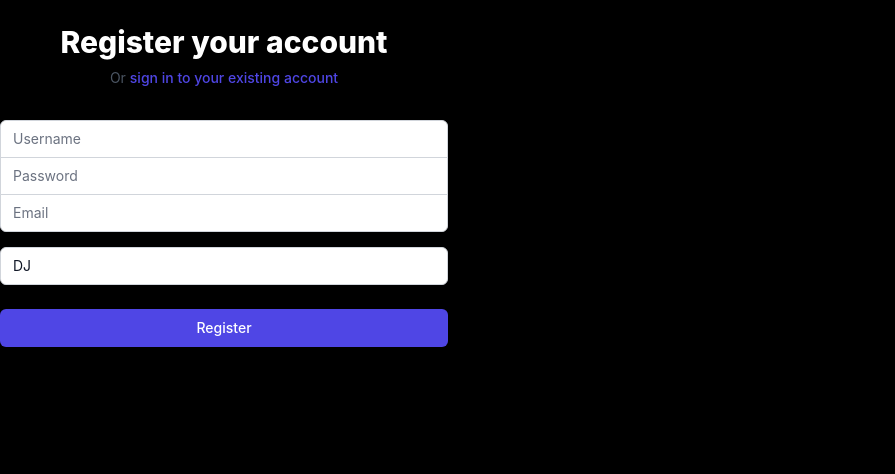
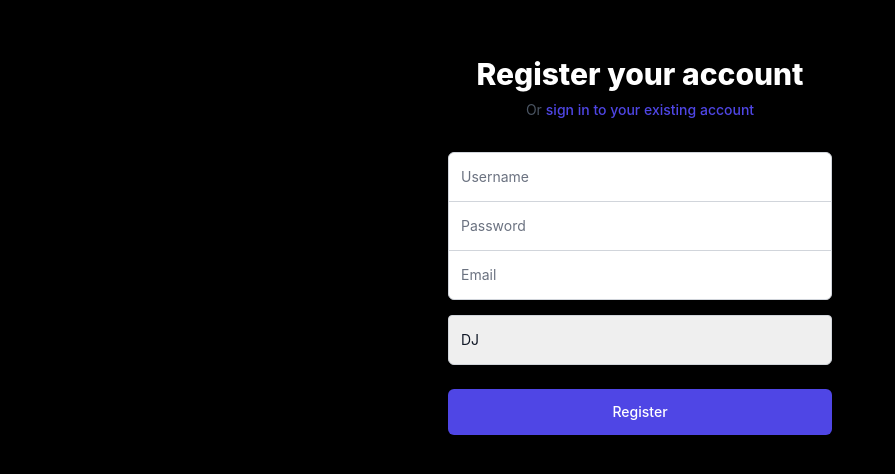
Before and after one commit to carcavallo/djselect, a React (Create React App) app in the folder ui/app/: page / in a window 1280 px wide. Both pictures are taken after a click on the button "register a new account". Shown: the top 474 px of the page, without its empty margins (0-895 px from the left). Built offline with nearby package versions, Linux system fonts and the light colour scheme.

Commit message:
feat: styling

```diff
--- a/ui/app/src/components/Authentication.tsx
+++ b/ui/app/src/components/Authentication.tsx
@@ -1,4 +1,4 @@
-import React, { useState, useEffect } from 'react';
+import React, { useState } from 'react';
 import Login from './forms/Login';
 import Register from './forms/Register';
 
--- a/ui/app/src/components/Dashboard.tsx
+++ b/ui/app/src/components/Dashboard.tsx
@@ -17,16 +17,13 @@ const Dashboard: React.FC = () => {
     }
   }, [error, navigate, notifyError]);
 
-  switch (role) {
-    case 'event_manager':
-      return <EventManager />;
-    case 'dj':
-      return <DJ />;
-    case 'administrator':
-      return <Administrator />;
-    default:
-      return <></>;
-  }
+  return (
+    <div className="min-h-screen flex flex-col items-center justify-center">
+      {role === 'event_manager' && <EventManager />}
+      {role === 'dj' && <DJ />}
+      {role === 'administrator' && <Administrator />}
+    </div>
+  );
 };
 
 export default Dashboard;
--- a/ui/app/src/components/forms/Login.tsx
+++ b/ui/app/src/components/forms/Login.tsx
@@ -37,7 +37,7 @@ const Login: React.FC<LoginProps> = ({ onToggle }) => {
   };
 
   return (
-    <div className="max-w-md w-full space-y-8">
+    <div className="max-w-md mx-auto w-full space-y-8 p-6 sm:p-8">
       <div>
         <h2 className="mt-6 text-center text-3xl font-extrabold text-white">Sign in to your account</h2>
         <p className="mt-2 text-center text-sm text-gray-600">
@@ -56,7 +56,7 @@ const Login: React.FC<LoginProps> = ({ onToggle }) => {
               type="text"
               autoComplete="username"
               required
-              className="appearance-none rounded-none relative block w-full px-3 py-2 border border-gray-300 placeholder-gray-500 text-gray-900 rounded-t-md focus:outline-none focus:ring-indigo-500 focus:border-indigo-500 focus:z-10 sm:text-sm"
+              className="appearance-none rounded-none relative block w-full px-3 py-3 border border-gray-300 placeholder-gray-500 text-gray-900 rounded-t-md focus:outline-none focus:ring-indigo-500 focus:border-indigo-500 focus:z-10 sm:text-sm min-h-[50px]"
               placeholder="Username"
               value={username}
               onChange={(e) => setUsername(e.target.value)}
@@ -69,7 +69,7 @@ const Login: React.FC<LoginProps> = ({ onToggle }) => {
               type="password"
               autoComplete="current-password"
               required
-              className="appearance-none rounded-none relative block w-full px-3 py-2 border border-gray-300 placeholder-gray-500 text-gray-900 rounded-b-md focus:outline-none focus:ring-indigo-500 focus:border-indigo-500 focus:z-10 sm:text-sm"
+              className="appearance-none rounded-none relative block w-full px-3 py-3 border border-gray-300 placeholder-gray-500 text-gray-900 rounded-b-md focus:outline-none focus:ring-indigo-500 focus:border-indigo-500 focus:z-10 sm:text-sm min-h-[50px]"
               placeholder="Password"
               value={password}
               onChange={(e) => setPassword(e.target.value)}
@@ -80,7 +80,7 @@ const Login: React.FC<LoginProps> = ({ onToggle }) => {
         <div>
           <button
             type="submit"
-            className="group relative w-full flex justify-center py-2 px-4 border border-transparent text-sm font-medium rounded-md text-white bg-indigo-600 hover:bg-indigo-700 focus:outline-none focus:ring-2 focus:ring-offset-2 focus:ring-indigo-500"
+            className="group relative w-full flex justify-center py-3 px-4 border border-transparent text-sm font-medium rounded-md text-white bg-indigo-600 hover:bg-indigo-700 focus:outline-none focus:ring-2 focus:ring-offset-2 focus:ring-indigo-500"
           >
             Sign in
           </button>
--- a/ui/app/src/components/forms/Register.tsx
+++ b/ui/app/src/components/forms/Register.tsx
@@ -39,7 +39,7 @@ const Register: React.FC<RegisterProps> = ({ onToggle }) => {
   };
 
   return (
-    <div className="max-w-md w-full space-y-8">
+    <div className="max-w-md mx-auto w-full space-y-8 p-6 sm:p-8">
       <div>
         <h2 className="mt-6 text-center text-3xl font-extrabold text-white">Register your account</h2>
         <p className="mt-2 text-center text-sm text-gray-600">
@@ -58,7 +58,7 @@ const Register: React.FC<RegisterProps> = ({ onToggle }) => {
               type="text"
               autoComplete="username"
               required
-              className="appearance-none rounded-none relative block w-full px-3 py-2 border border-gray-300 placeholder-gray-500 text-gray-900 rounded-t-md focus:outline-none focus:ring-indigo-500 focus:border-indigo-500 focus:z-10 sm:text-sm"
+              className="appearance-none rounded-t-md relative block w-full px-3 py-3 border border-gray-300 placeholder-gray-500 text-gray-900 focus:outline-none focus:ring-indigo-500 focus:border-indigo-500 focus:z-10 sm:text-sm min-h-[50px]"
               placeholder="Username"
               value={username}
               onChange={(e) => setUsername(e.target.value)}
@@ -71,7 +71,7 @@ const Register: React.FC<RegisterProps> = ({ onToggle }) => {
               type="password"
               autoComplete="new-password"
               required
-              className="appearance-none rounded-none relative block w-full px-3 py-2 border border-gray-300 placeholder-gray-500 text-gray-900 focus:outline-none focus:ring-indigo-500 focus:border-indigo-500 focus:z-10 sm:text-sm"
+              className="appearance-none rounded-none relative block w-full px-3 py-3 border border-gray-300 placeholder-gray-500 text-gray-900 focus:outline-none focus:ring-indigo-500 focus:border-indigo-500 focus:z-10 sm:text-sm min-h-[50px]"
               placeholder="Password"
               value={password}
               onChange={(e) => setPassword(e.target.value)}
@@ -84,7 +84,7 @@ const Register: React.FC<RegisterProps> = ({ onToggle }) => {
               type="email"
               autoComplete="email"
               required
-              className="appearance-none rounded-none relative block w-full px-3 py-2 border border-gray-300 placeholder-gray-500 text-gray-900 rounded-b-md focus:outline-none focus:ring-indigo-500 focus:border-indigo-500 focus:z-10 sm:text-sm"
+              className="appearance-none rounded-b-md relative block w-full px-3 py-3 border border-gray-300 placeholder-gray-500 text-gray-900 focus:outline-none focus:ring-indigo-500 focus:border-indigo-500 focus:z-10 sm:text-sm min-h-[50px]"
               placeholder="Email"
               value={email}
               onChange={(e) => setEmail(e.target.value)}
@@ -95,7 +95,7 @@ const Register: React.FC<RegisterProps> = ({ onToggle }) => {
               id="role"
               name="role"
               required
-              className="appearance-none rounded-md relative block w-full px-3 py-2 border border-gray-300 bg-white text-gray-900 focus:outline-none focus:ring-indigo-500 focus:border-indigo-500 focus:z-10 sm:text-sm"
+              className="appearance-none rounded relative block w-full px-3 py-3 border border-gray-300 placeholder-gray-500 text-gray-900 rounded-b-md focus:outline-none focus:ring-indigo-500 focus:border-indigo-500 focus:z-10 sm:text-sm min-h-[50px]"
               value={role}
               onChange={(e) => setRole(e.target.value)}
             >
@@ -108,7 +108,7 @@ const Register: React.FC<RegisterProps> = ({ onToggle }) => {
         <div>
           <button
             type="submit"
-            className="group relative w-full flex justify-center py-2 px-4 border border-transparent text-sm font-medium rounded-md text-white bg-indigo-600 hover:bg-indigo-700 focus:outline-none focus:ring-2 focus:ring-offset-2 focus:ring-indigo-500"
+            className="group relative w-full flex justify-center py-3 px-4 border border-transparent text-sm font-medium rounded-md text-white bg-indigo-600 hover:bg-indigo-700 focus:outline-none focus:ring-2 focus:ring-offset-2 focus:ring-indigo-500"
           >
             Register
           </button>
--- a/ui/app/src/components/roles/Administrator.tsx
+++ b/ui/app/src/components/roles/Administrator.tsx
@@ -2,8 +2,8 @@ import React from 'react';
 
 const Administrator: React.FC = () => {
   return (
-    <div>
-      <h1 className='text-white'>Administrator Dashboard</h1>
+    <div className="p-4">
+      <h1 className='text-2xl sm:text-3xl text-white'>Administrator Dashboard</h1>
     </div>
   );
 };
--- a/ui/app/src/components/roles/DJ.tsx
+++ b/ui/app/src/components/roles/DJ.tsx
@@ -2,8 +2,8 @@ import React from 'react';
 
 const DJ: React.FC = () => {
   return (
-    <div>
-      <h1 className='text-white'>DJ Dashboard</h1>
+    <div className="p-4">
+      <h1 className='text-2xl sm:text-3xl text-white'>DJ Dashboard</h1>
     </div>
   );
 };
--- a/ui/app/src/components/roles/EventManager.tsx
+++ b/ui/app/src/components/roles/EventManager.tsx
@@ -2,8 +2,8 @@ import React from 'react';
 
 const EventManager: React.FC = () => {
   return (
-    <div>
-      <h1 className='text-white'>Event Manager Dashboard</h1>
+    <div className="p-4">
+      <h1 className='text-2xl sm:text-3xl text-white'>Event Dashboard</h1>
     </div>
   );
 };
```
